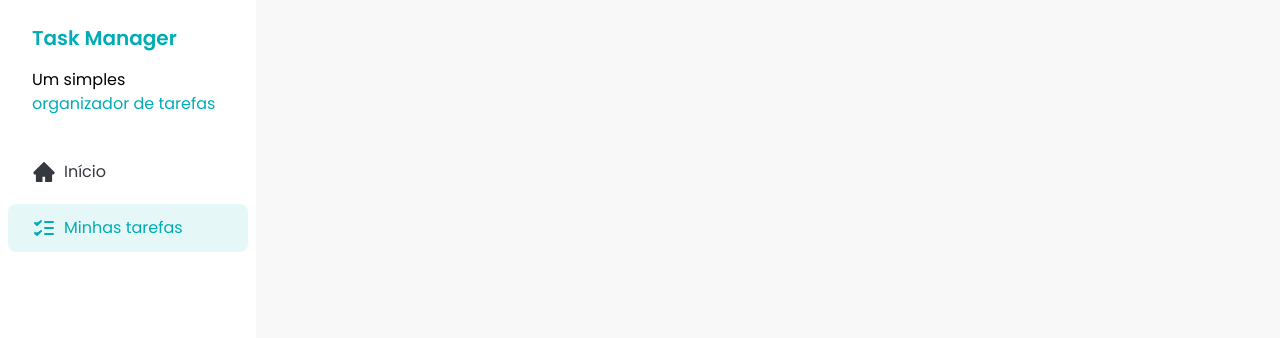
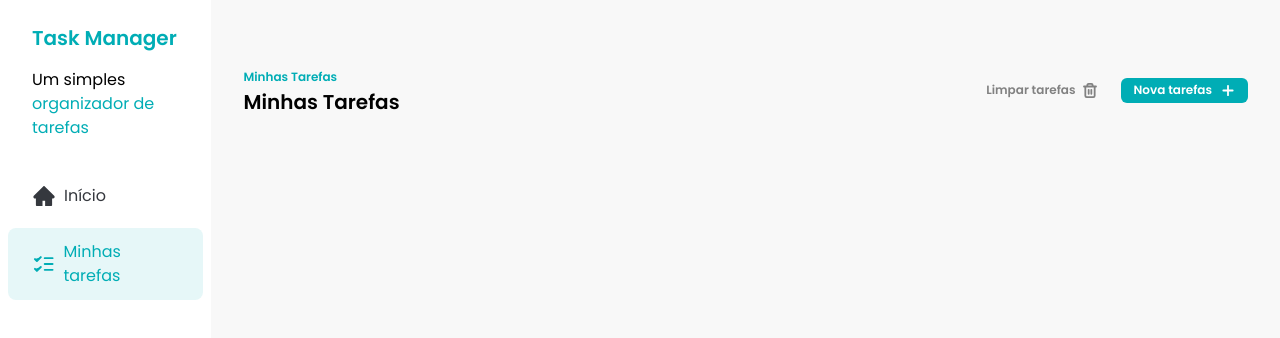
Before and after one commit to DevDaniloSants/fsc-task-manager, a React (Vite) app: page / in a window 1280 px wide. Shown: the top 338 px of the page. Built offline with nearby package versions, Linux system fonts and the light colour scheme.

Commit message:
feat: add initial Task and Button components

```diff
--- a/src/App.jsx
+++ b/src/App.jsx
@@ -1,9 +1,11 @@
 import Sidebar from './components/Sidebar';
+import Tasks from './components/Tasks';
 
 const App = () => {
   return (
-    <div>
+    <div className="flex">
       <Sidebar />
+      <Tasks />
     </div>
   );
 };
--- /dev/null
+++ b/src/components/Button.jsx
@@ -0,0 +1,21 @@
+const Button = ({ children, variant = 'primary' }) => {
+  const getVariantClasses = () => {
+    if (variant === 'primary') {
+      return 'bg-[#00ADB5] text-white';
+    }
+
+    if (variant === 'ghost') {
+      return 'bg-transparent text-[#818181]';
+    }
+  };
+
+  return (
+    <button
+      className={`flex items-center gap-2 rounded-md px-3 py-1 text-xs font-semibold transition hover:opacity-70 ${getVariantClasses()}`}
+    >
+      {children}
+    </button>
+  );
+};
+
+export default Button;
--- /dev/null
+++ b/src/components/Tasks.jsx
@@ -0,0 +1,33 @@
+import Button from './Button';
+
+import AddIcon from '../assets/icons/Add.svg?react';
+import TrashIcon from '../assets/icons/Trash.svg?react';
+
+const Tasks = () => {
+  return (
+    <div className="w-full px-8 py-16">
+      <div className="flex w-full justify-between">
+        <div>
+          <span className="text-xs font-semibold text-[#00ADB5]">
+            Minhas Tarefas
+          </span>
+          <h2 className="text-xl font-semibold">Minhas Tarefas</h2>
+        </div>
+
+        <div className="flex items-center gap-3">
+          <Button variant="ghost">
+            Limpar tarefas
+            <TrashIcon />
+          </Button>
+
+          <Button>
+            Nova tarefas
+            <AddIcon />
+          </Button>
+        </div>
+      </div>
+    </div>
+  );
+};
+
+export default Tasks;
```
Also changed, not shown: src/assets/icons/Add.svg (added), src/assets/icons/Trash.svg (added).
